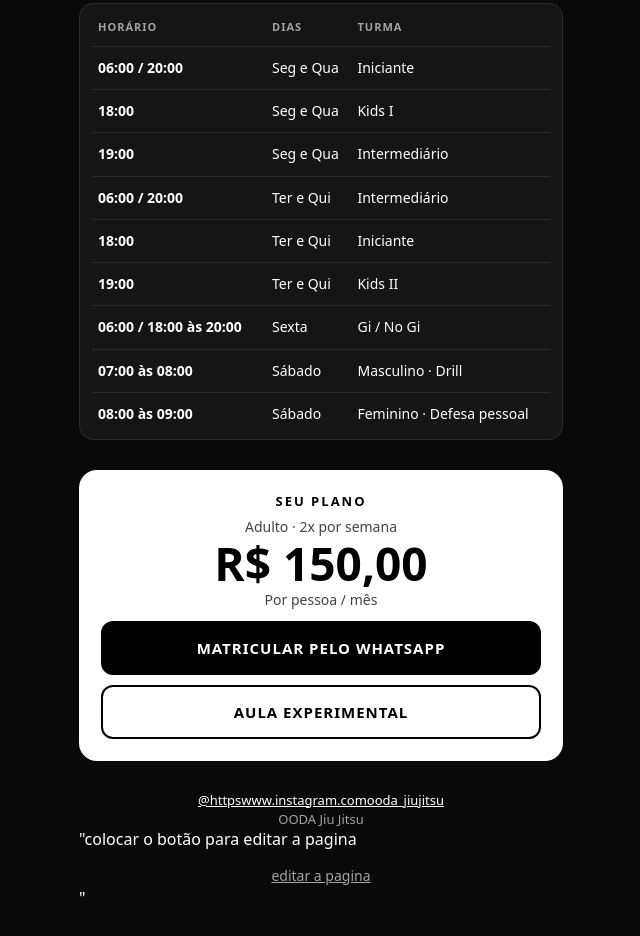
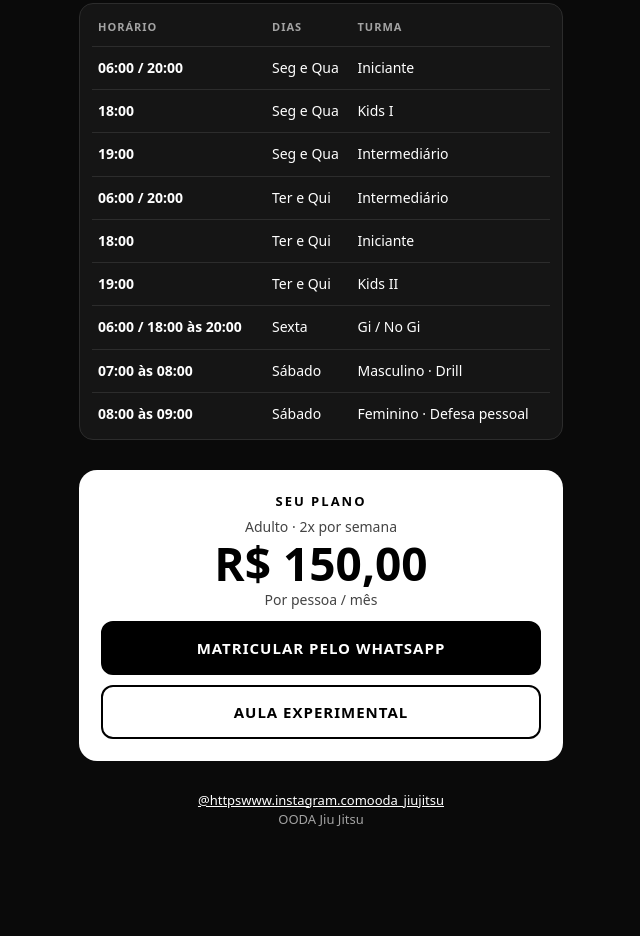
Before and after one commit to OODAJIUJITSU/Planos, a plain HTML site: page index.html in a window 1280 px wide. Shown: the part 624-1560 px from the top of the page, without its empty margins (319-959 px from the left). After the commit the page ends 1536 px from the top, so only its background shows below. Drawn offline with Linux system fonts and the light colour scheme.

Commit message:
Update index.html

```diff
--- a/index.html
+++ b/index.html
@@ -94,7 +94,7 @@ footer a{color:#fff}
 </section>
 
 <footer id="footer"></footer>
-"colocar o botão para editar a pagina <div style="text-align:center"><button type="button" class="link" id="editBtn">editar a pagina</button></div>"
+<div style="text-align:center"><button type="button" class="link" id="editBtn"></button></div>
 
 <section id="editor" hidden="">
   <h2 style="margin-top:0">Modo de edição</h2>
```
